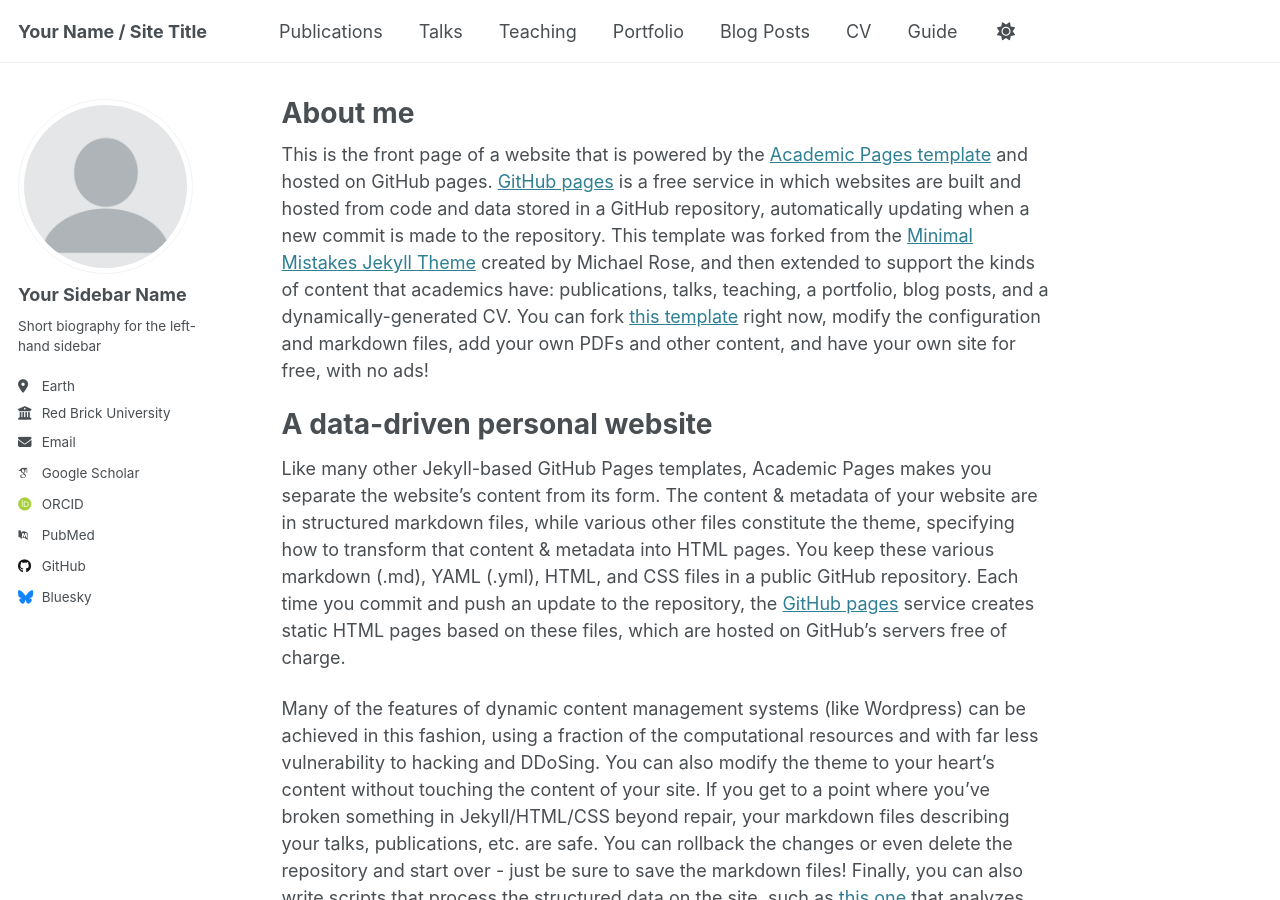
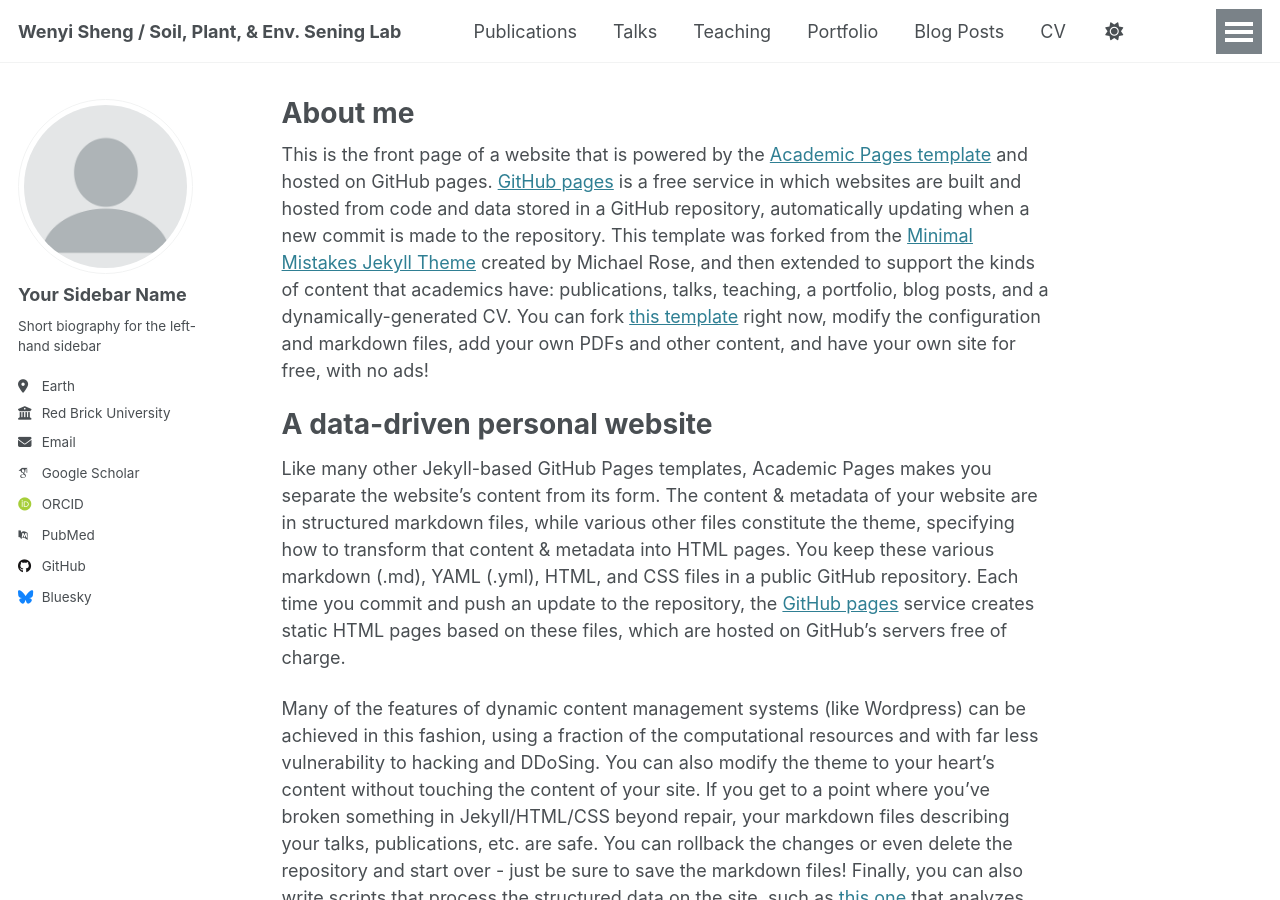
Before and after one commit to SPESlab/SPESlab.github.io, a Jekyll site: the page built from _pages/about.md, in a window 1280 px wide and 900 px high. Built offline with Jekyll 4.4.1, drawn with Linux system fonts in a browser that asks for light colours; some web fonts are replaced.

Commit message:
Update _config.yml

```diff
--- a/_config.yml
+++ b/_config.yml
@@ -9,7 +9,7 @@
 # Basic Site Settings
 locale                   : "en-US"
 site_theme               : "default"
-title                    : "Your Name / Site Title"
+title                    : "Wenyi Sheng / Soil, Plant, & Env. Sening Lab"
 title_separator          : "-"
 name                     : &name "Your Name"
 description              : &description "personal description"
```
